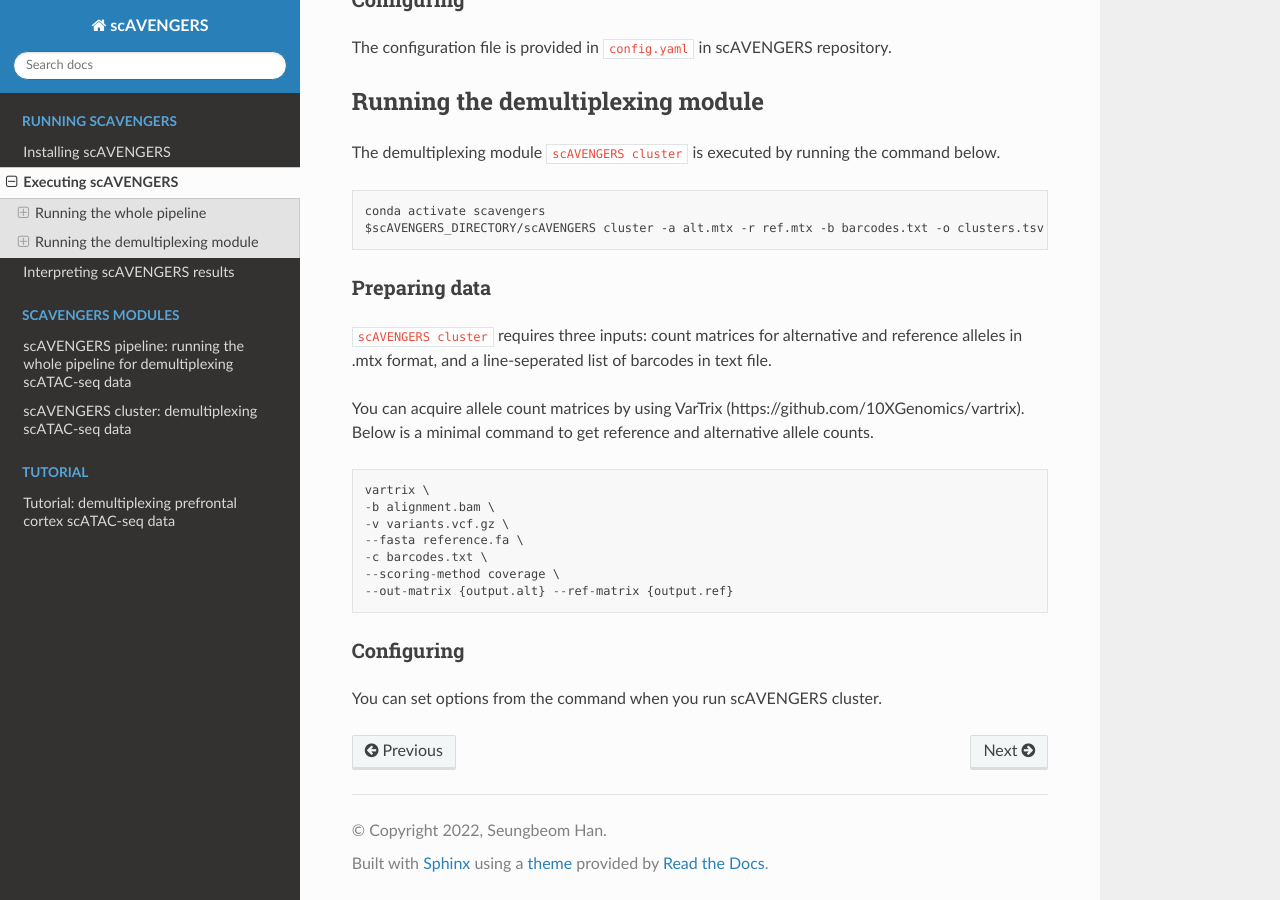
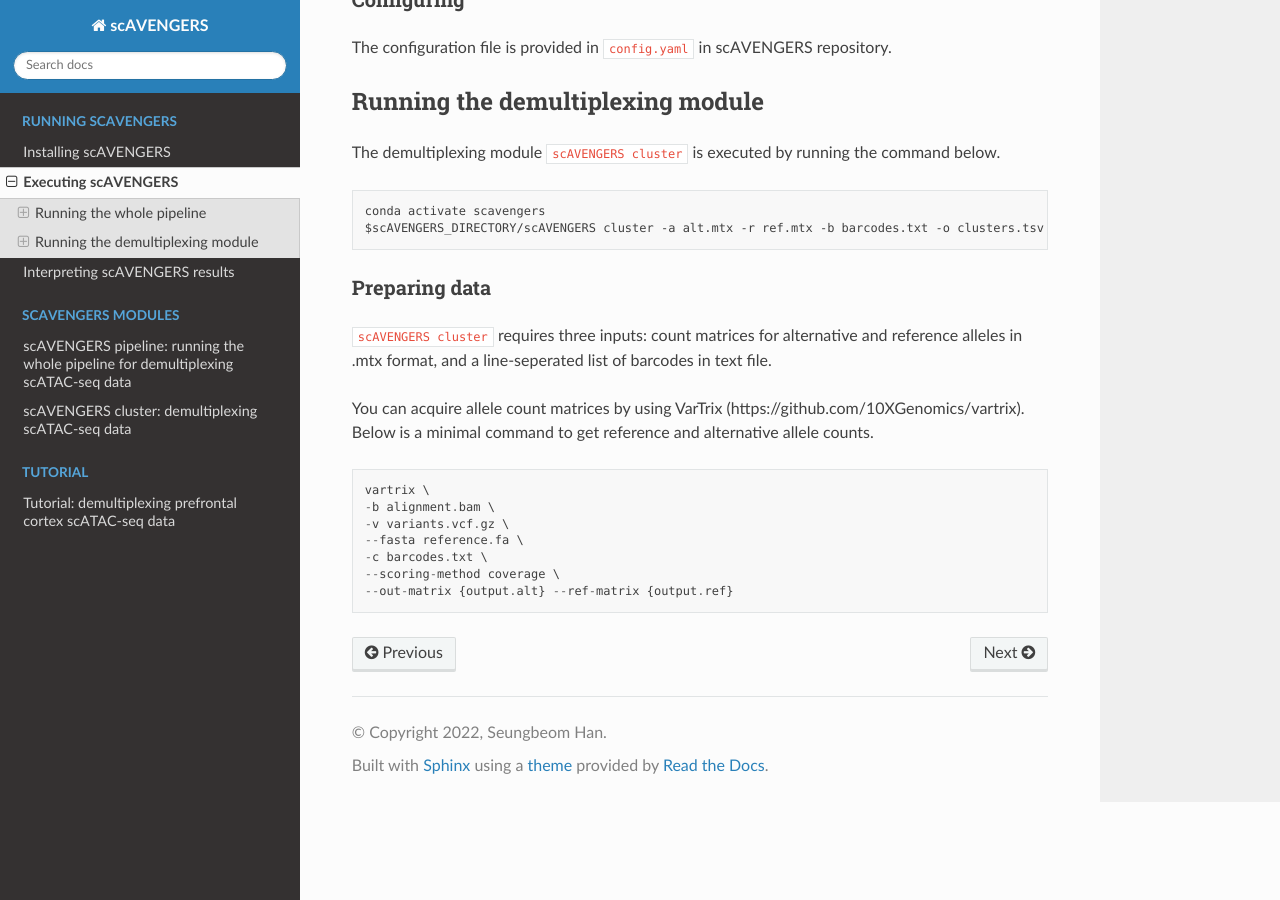
Before and after one commit to kaistcbfg/scAVENGERS, a Sphinx documentation site: the page built from docs/running_scavengers/executing_scAVENGERS.md, in a window 1280 px wide and 900 px high, scrolled down 703 px. Built offline with Sphinx 7.4.7 and the Read the Docs theme 2.0.0, drawn with Linux system fonts in a browser that asks for light colours.

Commit message:
Update executing_scAVENGERS.md

````diff
--- a/docs/running_scavengers/executing_scAVENGERS.md
+++ b/docs/running_scavengers/executing_scAVENGERS.md
@@ -36,6 +36,3 @@ vartrix \
 --scoring-method coverage \
 --out-matrix {output.alt} --ref-matrix {output.ref}
 ```
-
-### Configuring
-You can set options from the command when you run scAVENGERS cluster.
````
